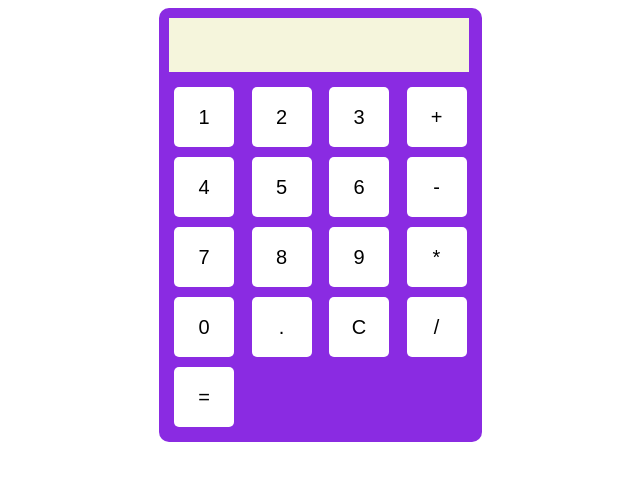
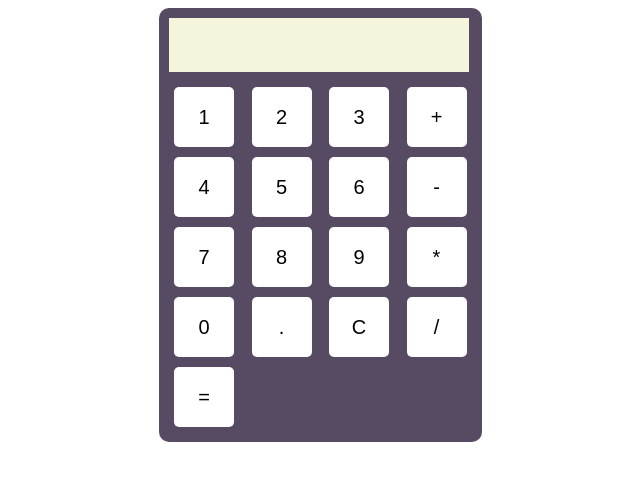
Before and after one commit to GOWTHAM075/calculator, a plain HTML site: page index.html in a window 1280 px wide. Shown: the whole page, without its empty margins (119-759 px from the left). Drawn offline with Linux system fonts and the light colour scheme.

Commit message:
Update index.html

```diff
--- a/index.html
+++ b/index.html
@@ -8,7 +8,7 @@
         div {
             margin-left: 270px;
             font-size: 30px;
-            background-color: blueviolet;
+            background-color: rgb(87, 75, 99);
             width: fit-content;
             padding: 10px;
             border-radius: 10px;
@@ -34,6 +34,7 @@
         }
         button:hover {
             background-color: lightgray;
+            transform: scale(1.1);
         }
 
     </style>
```
